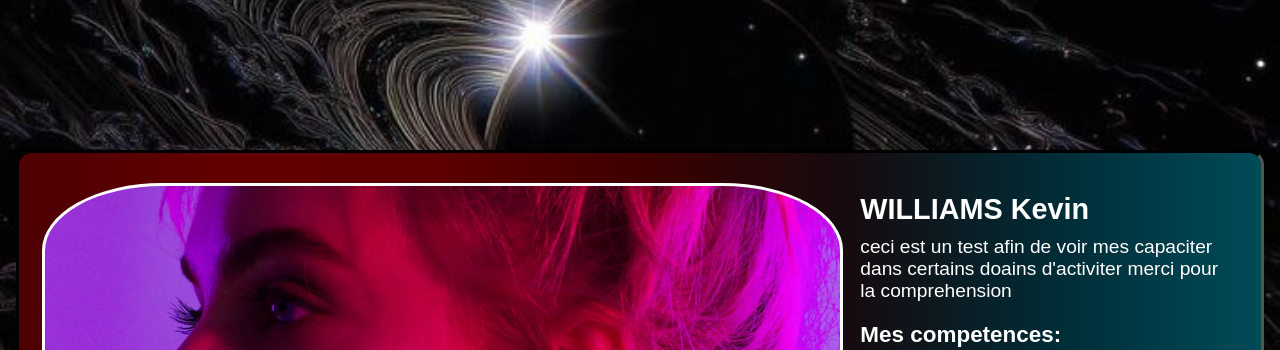
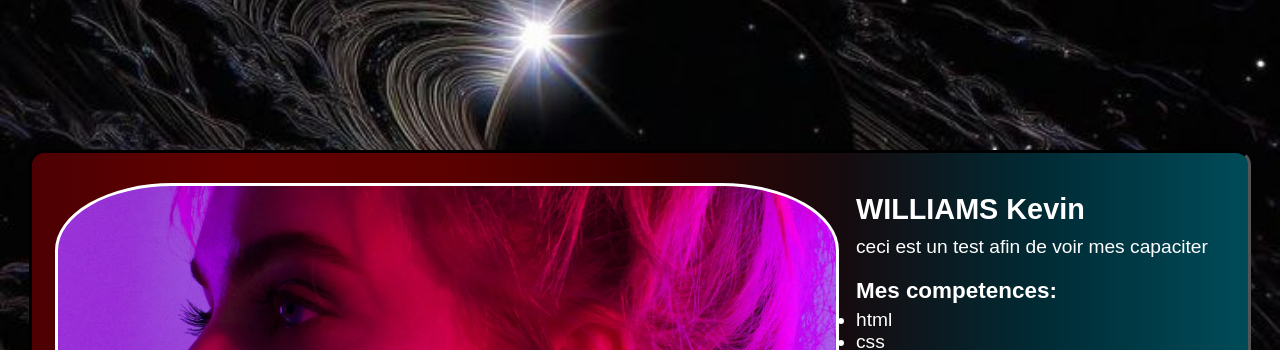
Before and after one commit to Liano29/L29projet1, a plain HTML site: page index.html in a window 1280 px wide. Shown: the top 350 px of the page. Drawn offline with nearby package versions, Linux system fonts and the light colour scheme.

Commit message:
Update index.html

```diff
--- a/index.html
+++ b/index.html
@@ -12,7 +12,7 @@
         </div>
         <div class="np"><header><h2 class="nomprenom ">WILLIAMS Kevin</h2></header>
               <main>
-                        <p class="bio "> ceci est un test afin de voir mes capaciter dans certains doains d'activiter merci pour la comprehension </p>
+                        <p class="bio "> ceci est un test afin de voir mes capaciter  </p>
 
                           <h3 class="competences ">Mes competences:</h3>
                                 <ul class="competences-listes">
```
